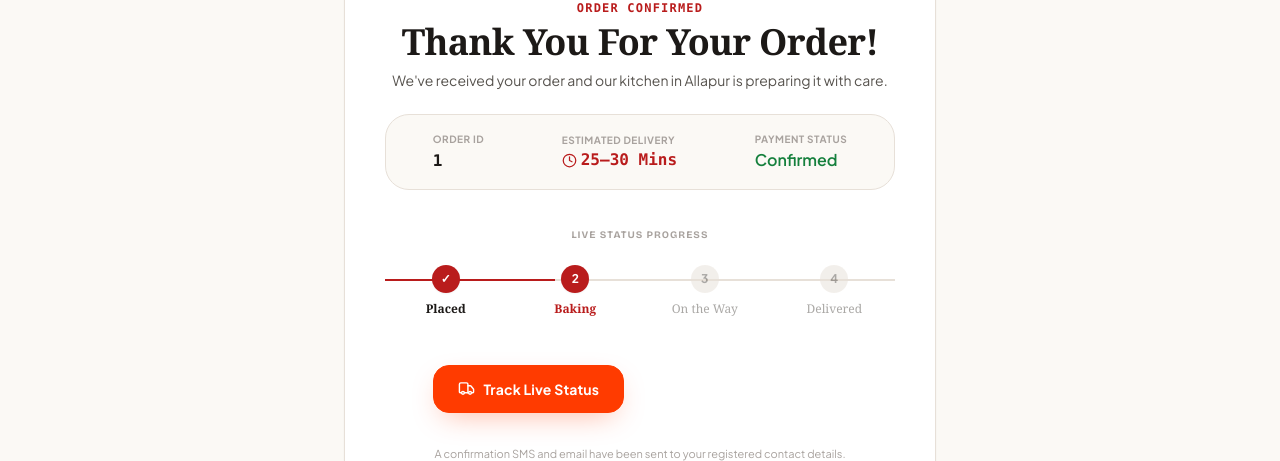
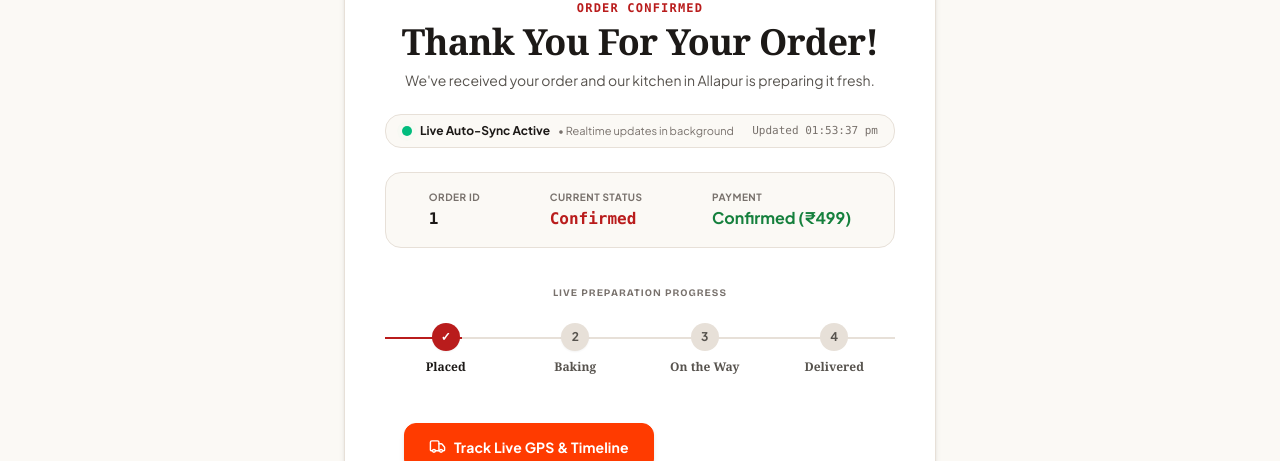
Before and after one commit to Pratyush-Malviya/pizza-expert-prayagraj, a Next.js app: page /order/1 in a window 1280 px wide. Shown: the part 339-800 px from the top of the page. Built offline with nearby package versions, Linux system fonts and the light colour scheme; no server answers; the database is empty.

Commit message:
feat(orders): implement continuous background auto-sync without page refresh for real-time customer order status

```diff
--- a/app/(public)/order/[id]/page.tsx
+++ b/app/(public)/order/[id]/page.tsx
@@ -1,17 +1,113 @@
 'use client'
 
+import { useState, useEffect } from 'react'
 import Link from 'next/link'
 import { useParams } from 'next/navigation'
-import { CheckCircle2, Clock, Truck, MessageCircle } from 'lucide-react'
+import { CheckCircle2, Clock, Truck, MessageCircle, ChefHat, Sparkles } from 'lucide-react'
+import { createClient } from '@/lib/supabase/client'
+import { playNotificationSound } from '@/lib/utils/notifications'
 
 export default function OrderConfirmationPage() {
   const params = useParams()
   const orderId = (params?.id as string) || 'ORD-982143'
 
+  const [currentStatus, setCurrentStatus] = useState<string>('confirmed')
+  const [orderTotal, setOrderTotal] = useState<number>(499)
+  const [lastSyncedAt, setLastSyncedAt] = useState<Date>(new Date())
+  const supabase = createClient()
+
+  // Realtime & background auto-polling (never requires page refresh)
+  useEffect(() => {
+    if (!orderId) return
+
+    const fetchStatus = async () => {
+      // Local storage check
+      try {
+        const savedStatus = localStorage.getItem(`order_status_${orderId}`)
+        if (savedStatus) setCurrentStatus(savedStatus)
+        const localOrders = JSON.parse(localStorage.getItem('pizza_orders') || '[]')
+        const match = localOrders.find((o: any) => o.id === orderId || o.order_id === orderId)
+        if (match?.status) setCurrentStatus(match.status)
+        if (match?.total) setOrderTotal(Number(match.total))
+      } catch {}
+
+      // Supabase query
+      try {
+        const { data } = await supabase
+          .from('orders')
+          .select('status, total, created_at')
+          .eq('id', orderId)
+          .single()
+
+        if (data) {
+          setCurrentStatus((prev) => {
+            if (prev !== data.status) {
+              playNotificationSound('status_change')
+            }
+            return data.status
+          })
+          if (data.total) setOrderTotal(Number(data.total))
+          setLastSyncedAt(new Date())
+        }
+      } catch {}
+    }
+
+    fetchStatus()
+
+    // ── Continuous Background Auto-Polling (3.5s) ──
+    const interval = setInterval(fetchStatus, 3500)
+
+    // ── Supabase Realtime Channel ──
+    const channel = supabase
+      .channel(`order-confirm-${orderId}`)
+      .on(
+        'postgres_changes',
+        { event: '*', schema: 'public', table: 'orders' },
+        (payload: any) => {
+          if (payload.new && (payload.new.id === orderId || payload.new.order_id === orderId) && payload.new.status) {
+            const newSt = payload.new.status
+            setCurrentStatus((prev) => {
+              if (prev !== newSt) {
+                playNotificationSound('status_change')
+              }
+              return newSt
+            })
+            setLastSyncedAt(new Date())
+          }
+        }
+      )
+      .subscribe()
+
+    return () => {
+      clearInterval(interval)
+      supabase.removeChannel(channel)
+    }
+  }, [orderId])
+
+  const getStatusStepIndex = (status: string) => {
+    switch (status) {
+      case 'pending':
+      case 'confirmed':
+        return 1
+      case 'preparing':
+      case 'baking':
+        return 2
+      case 'out_for_delivery':
+      case 'on_the_way':
+        return 3
+      case 'delivered':
+        return 4
+      default:
+        return 2
+    }
+  }
+
+  const stepIndex = getStatusStepIndex(currentStatus)
+
   return (
     <div className="bg-[#FBF9F5] min-h-screen py-12">
       <div className="container-custom max-w-2xl">
-        <div className="bg-white rounded-xl p-8 sm:p-10 border border-[#E7E0D8] shadow-xs text-center space-y-6">
+        <div className="bg-white rounded-3xl p-6 sm:p-10 border border-[#E7E0D8] shadow-md text-center space-y-6">
           {/* Checkmark */}
           <div className="w-16 h-16 bg-[#F0FDF4] text-[#15803D] rounded-full flex items-center justify-center mx-auto shadow-xs">
             <CheckCircle2 size={36} />
@@ -21,89 +117,117 @@ export default function OrderConfirmationPage() {
             <span className="text-xs font-bold tracking-widest text-[#B91C1C] uppercase font-mono">
               Order Confirmed
             </span>
-            <h1 className="text-3xl sm:text-4xl font-serif font-bold text-[#1C1917] mt-1 mb-2">
+            <h1 className="text-3xl sm:text-4xl font-serif font-black text-[#1C1917] mt-1 mb-2">
               Thank You For Your Order!
             </h1>
             <p className="text-[#57534E] text-xs sm:text-sm">
-              We&apos;ve received your order and our kitchen in Allapur is preparing it with care.
+              We&apos;ve received your order and our kitchen in Allapur is preparing it fresh.
             </p>
           </div>
 
+          {/* Live Auto-Refresh Pulse Bar */}
+          <div className="bg-[#FBF9F5] border border-[#E7E0D8] rounded-2xl px-4 py-2 flex items-center justify-between text-xs text-[#57534E]">
+            <div className="flex items-center gap-2">
+              <span className="relative flex h-2.5 w-2.5">
+                <span className="animate-ping absolute inline-flex h-full w-full rounded-full bg-emerald-400 opacity-75"></span>
+                <span className="relative inline-flex rounded-full h-2.5 w-2.5 bg-emerald-500"></span>
+              </span>
+              <span className="font-bold text-[#1C1917]">Live Auto-Sync Active</span>
+              <span className="text-[11px] text-[#78716C] hidden sm:inline">• Realtime updates in background</span>
+            </div>
+            <span className="text-[11px] font-mono text-[#78716C]">
+              Updated {lastSyncedAt.toLocaleTimeString('en-IN', { hour: '2-digit', minute: '2-digit', second: '2-digit' })}
+            </span>
+          </div>
+
           {/* Order Summary Pill */}
-          <div className="bg-[#FBF9F5] rounded-lg p-4 flex flex-wrap items-center justify-around gap-4 text-left border border-[#E7E0D8]">
+          <div className="bg-[#FBF9F5] rounded-2xl p-4 flex flex-wrap items-center justify-around gap-4 text-left border border-[#E7E0D8]">
             <div>
-              <span className="text-[10px] text-[#A8A29E] uppercase font-bold tracking-wider block">Order ID</span>
+              <span className="text-[10px] text-[#78716C] uppercase font-bold tracking-wider block">Order ID</span>
               <span className="font-mono font-bold text-[#1C1917] text-base">{orderId}</span>
             </div>
 
             <div>
-              <span className="text-[10px] text-[#A8A29E] uppercase font-bold tracking-wider block">Estimated Delivery</span>
-              <span className="font-mono font-bold text-[#B91C1C] text-base flex items-center gap-1">
-                <Clock size={15} /> 25–30 Mins
+              <span className="text-[10px] text-[#78716C] uppercase font-bold tracking-wider block">Current Status</span>
+              <span className="font-mono font-bold text-[#B91C1C] text-base capitalize">
+                {currentStatus.replace(/_/g, ' ')}
               </span>
             </div>
 
             <div>
-              <span className="text-[10px] text-[#A8A29E] uppercase font-bold tracking-wider block">Payment Status</span>
-              <span className="font-semibold text-[#15803D] text-base">Confirmed</span>
+              <span className="text-[10px] text-[#78716C] uppercase font-bold tracking-wider block">Payment</span>
+              <span className="font-bold text-[#15803D] text-base">Confirmed (₹{orderTotal})</span>
             </div>
           </div>
 
           {/* Progress Bar */}
           <div className="py-4">
-            <h3 className="text-[10px] font-bold uppercase tracking-widest text-[#A8A29E] mb-6">
-              Live Status Progress
+            <h3 className="text-[10px] font-bold uppercase tracking-widest text-[#78716C] mb-6">
+              Live Preparation Progress
             </h3>
             <div className="grid grid-cols-4 gap-2 relative">
               <div className="absolute top-3.5 left-0 right-0 h-0.5 bg-[#E7E0D8] -z-0" />
-              <div className="absolute top-3.5 left-0 w-1/3 h-0.5 bg-[#B91C1C] -z-0" />
+              <div
+                className="absolute top-3.5 left-0 h-0.5 bg-[#B91C1C] -z-0 transition-all duration-500"
+                style={{
+                  width: stepIndex === 1 ? '15%' : stepIndex === 2 ? '45%' : stepIndex === 3 ? '75%' : '100%',
+                }}
+              />
 
               <div className="relative z-10 flex flex-col items-center gap-2">
-                <div className="w-7 h-7 rounded-full bg-[#B91C1C] text-white flex items-center justify-center text-xs font-bold shadow-xs">
+                <div className={`w-7 h-7 rounded-full flex items-center justify-center text-xs font-bold shadow-xs transition-colors ${
+                  stepIndex >= 1 ? 'bg-[#B91C1C] text-white' : 'bg-[#E7E0D8] text-[#57534E]'
+                }`}>
                   ✓
                 </div>
-                <span className="text-xs font-serif font-bold text-[#1C1917]">Placed</span>
+                <span className={`text-xs font-serif font-bold ${stepIndex >= 1 ? 'text-[#1C1917]' : 'text-[#57534E]'}`}>Placed</span>
               </div>
 
               <div className="relative z-10 flex flex-col items-center gap-2">
-                <div className="w-7 h-7 rounded-full bg-[#B91C1C] text-white flex items-center justify-center text-xs font-bold shadow-xs">
-                  2
+                <div className={`w-7 h-7 rounded-full flex items-center justify-center text-xs font-bold shadow-xs transition-colors ${
+                  stepIndex >= 2 ? 'bg-[#B91C1C] text-white ring-4 ring-[#B91C1C]/20' : 'bg-[#E7E0D8] text-[#57534E]'
+                }`}>
+                  {stepIndex > 2 ? '✓' : '2'}
                 </div>
-                <span className="text-xs font-serif font-bold text-[#B91C1C]">Baking</span>
+                <span className={`text-xs font-serif font-bold ${stepIndex === 2 ? 'text-[#B91C1C]' : stepIndex > 2 ? 'text-[#1C1917]' : 'text-[#57534E]'}`}>Baking</span>
               </div>
 
-              <div className="relative z-10 flex flex-col items-center gap-2 opacity-50">
-                <div className="w-7 h-7 rounded-full bg-[#E7E0D8] text-[#57534E] flex items-center justify-center text-xs font-bold">
-                  3
+              <div className="relative z-10 flex flex-col items-center gap-2">
+                <div className={`w-7 h-7 rounded-full flex items-center justify-center text-xs font-bold transition-colors ${
+                  stepIndex >= 3 ? 'bg-[#B91C1C] text-white ring-4 ring-[#B91C1C]/20' : 'bg-[#E7E0D8] text-[#57534E]'
+                }`}>
+                  {stepIndex > 3 ? '✓' : '3'}
                 </div>
-                <span className="text-xs font-serif font-medium text-[#57534E]">On the Way</span>
+                <span className={`text-xs font-serif font-bold ${stepIndex === 3 ? 'text-[#B91C1C]' : stepIndex > 3 ? 'text-[#1C1917]' : 'text-[#57534E]'}`}>On the Way</span>
               </div>
 
-              <div className="relative z-10 flex flex-col items-center gap-2 opacity-50">
-                <div className="w-7 h-7 rounded-full bg-[#E7E0D8] text-[#57534E] flex items-center justify-center text-xs font-bold">
-                  4
+              <div className="relative z-10 flex flex-col items-center gap-2">
+                <div className={`w-7 h-7 rounded-full flex items-center justify-center text-xs font-bold transition-colors ${
+                  stepIndex >= 4 ? 'bg-[#15803D] text-white' : 'bg-[#E7E0D8] text-[#57534E]'
+                }`}>
+                  {stepIndex >= 4 ? '✓' : '4'}
                 </div>
-                <span className="text-xs font-serif font-medium text-[#57534E]">Delivered</span>
+                <span className={`text-xs font-serif font-bold ${stepIndex >= 4 ? 'text-[#15803D]' : 'text-[#57534E]'}`}>Delivered</span>
               </div>
             </div>
           </div>
 
           {/* Action Buttons */}
           <div className="pt-2 flex flex-col sm:flex-row gap-3 justify-center">
-            <Link href={`/track?orderId=${orderId}`} className="btn btn-primary btn-lg">
-              <Truck size={17} /> Track Live Status
+            <Link href={`/track?orderId=${orderId}`} className="btn btn-primary btn-lg rounded-xl flex items-center justify-center gap-2 shadow-md">
+              <Truck size={17} /> Track Live GPS & Timeline
             </Link>
             <a
               href={`https://wa.me/919999999999?text=${encodeURIComponent('Hi! I need help with my order ' + orderId)}`}
               target="_blank"
               rel="noopener noreferrer"
-              className="btn btn-whatsapp btn-lg"
+              className="btn btn-whatsapp btn-lg rounded-xl flex items-center justify-center gap-2"
             >
               <MessageCircle size={17} /> WhatsApp Updates
             </a>
           </div>
 
-          <p className="text-[11px] text-[#A8A29E] pt-2">
+          <p className="text-[11px] text-[#78716C] pt-2">
             A confirmation SMS and email have been sent to your registered contact details.
           </p>
         </div>
--- a/app/(public)/track/page.tsx
+++ b/app/(public)/track/page.tsx
@@ -23,9 +23,11 @@ function TrackOrderContent() {
   const [paymentMethod, setPaymentMethod] = useState<string>('Razorpay UPI')
   const [orderId, setOrderId] = useState<string>(initialOrderId || 'ORD-982143')
   const [notiGranted, setNotiGranted] = useState<boolean>(false)
+  const [isLiveSyncing, setIsLiveSyncing] = useState<boolean>(true)
+  const [lastSyncedAt, setLastSyncedAt] = useState<Date>(new Date())
   const supabase = createClient()
 
-  // Fetch initial status & setup Supabase Realtime subscription
+  // Fetch initial status, background auto-polling every 3.5s & setup Supabase Realtime subscription
   useEffect(() => {
     if (!orderId) return
 
@@ -45,7 +47,8 @@ function TrackOrderContent() {
         }
       } catch {}
 
-      // Fetch from Supabase
+      // Fetch from Supabase directly
+      try {
         const { data } = await supabase
           .from('orders')
           .select('*')
@@ -53,18 +56,34 @@ function TrackOrderContent() {
           .single()
 
         if (data) {
-        setCurrentStatus(data.status)
+          setCurrentStatus((prev) => {
+            if (prev !== data.status) {
+              if (data.status === 'cancelled') {
+                playNotificationSound('alert')
+              } else {
+                playNotificationSound('status_change')
+              }
+            }
+            return data.status
+          })
           if (data.total) setOrderTotal(Number(data.total))
           if (data.address_json?.paymentMethod) setPaymentMethod(data.address_json.paymentMethod)
           if (data.address_json?.line1) {
             setAddressStr(`${data.address_json.line1}, ${data.address_json.city || 'Prayagraj'}`)
           }
+          setLastSyncedAt(new Date())
         }
+      } catch {}
     }
 
     fetchStatus()
 
-    // Realtime WebSocket Subscription
+    // ── Continuous Background Auto-Polling (No Page Reload Needed) ──
+    const pollInterval = setInterval(() => {
+      fetchStatus()
+    }, 3500)
+
+    // ── Realtime WebSocket Subscription ──
     const channel = supabase
       .channel(`order-track-${orderId}`)
       .on(
@@ -73,12 +92,17 @@ function TrackOrderContent() {
         (payload: any) => {
           if (payload.new && (payload.new.id === orderId || payload.new.order_id === orderId) && payload.new.status) {
             const newSt = payload.new.status
-            setCurrentStatus(newSt)
+            setCurrentStatus((prev) => {
+              if (prev !== newSt) {
                 if (newSt === 'cancelled') {
                   playNotificationSound('alert')
                 } else {
                   playNotificationSound('status_change')
                 }
+              }
+              return newSt
+            })
+            setLastSyncedAt(new Date())
           }
         }
       )
@@ -88,6 +112,7 @@ function TrackOrderContent() {
     const handleStatusSync = (e: any) => {
       if (e.detail?.orderId === orderId && e.detail?.newStatus) {
         setCurrentStatus(e.detail.newStatus)
+        setLastSyncedAt(new Date())
       } else {
         fetchStatus()
       }
@@ -97,6 +122,7 @@ function TrackOrderContent() {
     window.addEventListener('storage', handleStatusSync)
 
     return () => {
+      clearInterval(pollInterval)
       supabase.removeChannel(channel)
       window.removeEventListener('orderStatusUpdated', handleStatusSync)
       window.removeEventListener('storage', handleStatusSync)
@@ -198,6 +224,21 @@ function TrackOrderContent() {
                   {currentStatus.replace(/_/g, ' ')}
                 </div>
               </div>
+            </div>
+
+            {/* Live Auto-Refresh Pulse Bar */}
+            <div className="bg-[#FBF9F5] border border-[#E7E0D8] rounded-xl px-3.5 py-2 flex items-center justify-between text-xs text-[#57534E]">
+              <div className="flex items-center gap-2">
+                <span className="relative flex h-2.5 w-2.5">
+                  <span className="animate-ping absolute inline-flex h-full w-full rounded-full bg-emerald-400 opacity-75"></span>
+                  <span className="relative inline-flex rounded-full h-2.5 w-2.5 bg-emerald-500"></span>
+                </span>
+                <span className="font-bold text-[#1C1917]">Live Auto-Sync Active</span>
+                <span className="text-[11px] text-[#78716C] hidden sm:inline">• Auto-updating in background</span>
+              </div>
+              <span className="text-[11px] font-mono text-[#78716C]">
+                Updated: {lastSyncedAt.toLocaleTimeString('en-IN', { hour: '2-digit', minute: '2-digit', second: '2-digit' })}
+              </span>
             </div>
 
             {/* ORDER CANCELLED & REFUND STATE */}
```
Also changed, not shown: components/notifications/CustomerRealtimeNotifier.tsx (+27 -1 lines). Lines whose indentation alone changed are shown as unchanged.
